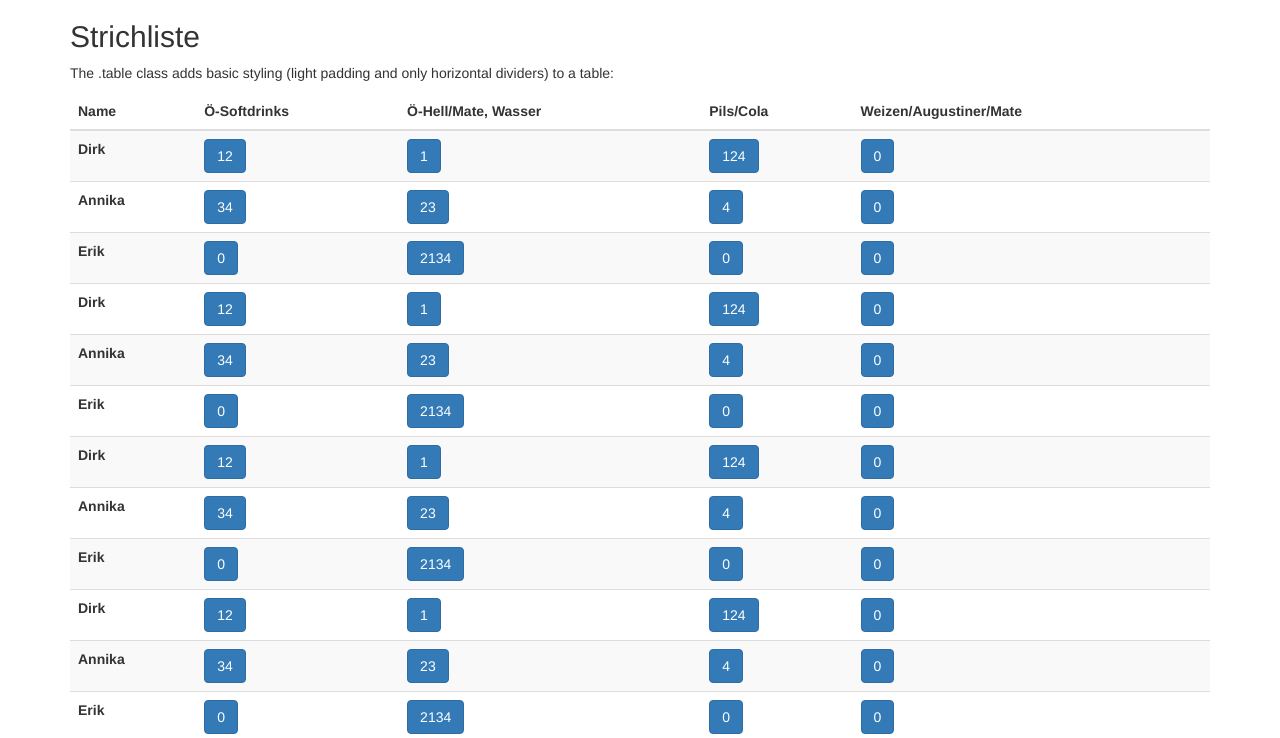
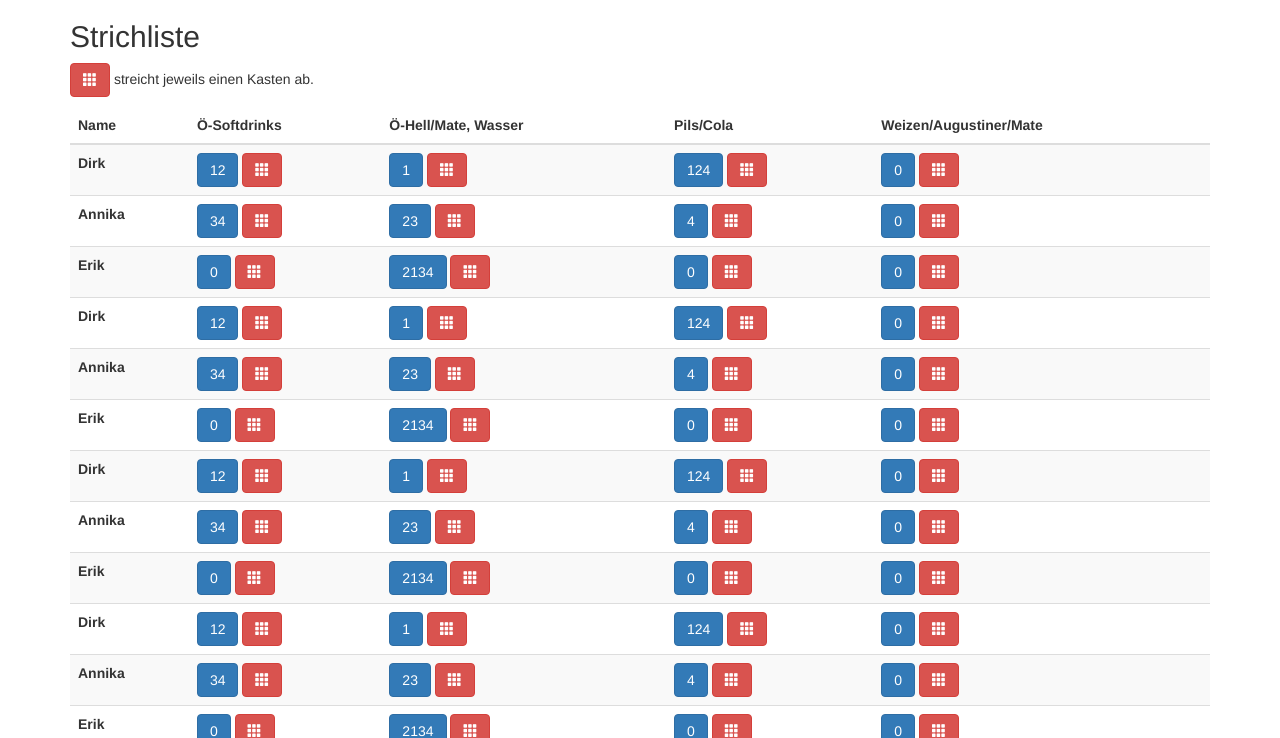
Before and after one commit to maxmunzel/strichliste, a Flask app: page / in a window 1280 px wide. Shown: the top 738 px of the page. Run offline with Flask 2, Linux system fonts and the light colour scheme; lists and menus that the app fills with data are empty; some libraries are stand-ins or nearby versions.

Commit message:
* replaced placeholder with useful instructions
* added ids and callbacks for buttons

* buttons now iterate themselves

TODO:
* server-side logic
* make the buttons talk to the server
* add a way for the server to push updates to clients
* billing interface

```diff
--- a/src/server/templates/index.html
+++ b/src/server/templates/index.html
@@ -7,12 +7,23 @@
   <link rel="stylesheet" href="https://maxcdn.bootstrapcdn.com/bootstrap/3.3.7/css/bootstrap.min.css">
   <script src="https://ajax.googleapis.com/ajax/libs/jquery/3.1.1/jquery.min.js"></script>
   <script src="https://maxcdn.bootstrapcdn.com/bootstrap/3.3.7/js/bootstrap.min.js"></script>
+
+    <script>
+        function book (id, isKasten) {
+
+
+            //increment button locally
+            button = $("#bt-"+id);
+            button.text(Number(button.text())+1);
+        }
+    </script>
 </head>
 <body>
 
 <div class="container" style="margin-bottom: 40px;">
   <h2>Strichliste</h2>
-  <p>The .table class adds basic styling (light padding and only horizontal dividers) to a table:</p>
+  <p> <button type="button" class="btn btn-danger">
+                          <span class="glyphicon glyphicon-th"></span></button> streicht jeweils einen Kasten ab.</p>
   <table class="table table-striped header-fixed">
     <thead>
       <tr>
@@ -28,13 +39,19 @@
       <tr>
         {% for val in human %}
           <th>
+
               {% if val is number %}
-              <button type="button" class="btn btn-primary">{{val}}</button>
+                    {% with id = human[0] ~ "_" ~ (loop.index - 2) %}
+                      <button type="button" id="bt-{{ id }}" class="btn btn-primary" onclick="book('{{id}}', false)">{{val}}</button>
+                      <button type="button" class="btn btn-danger" onclick="book('{{id}}', true)">
+                          <span class="glyphicon glyphicon-th"></span></button>
+                    {% endwith %}
               {% else %}
-              {{val}}
+                    {{val}}
               {% endif %}
           </th>
           {% endfor %}
+
       </tr>
     {% endfor %}
     </tbody>
```
